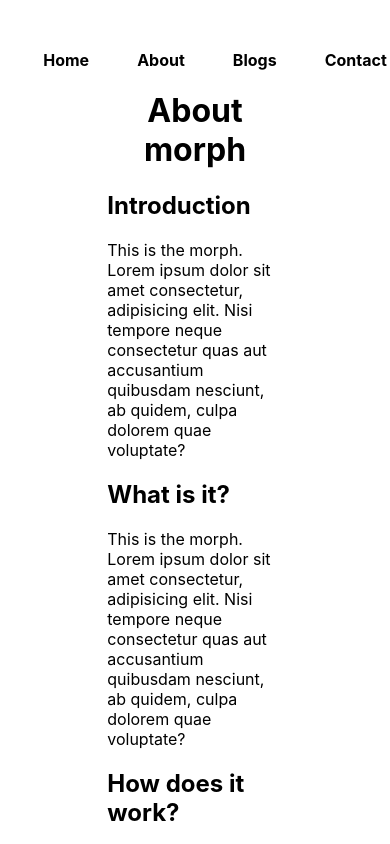
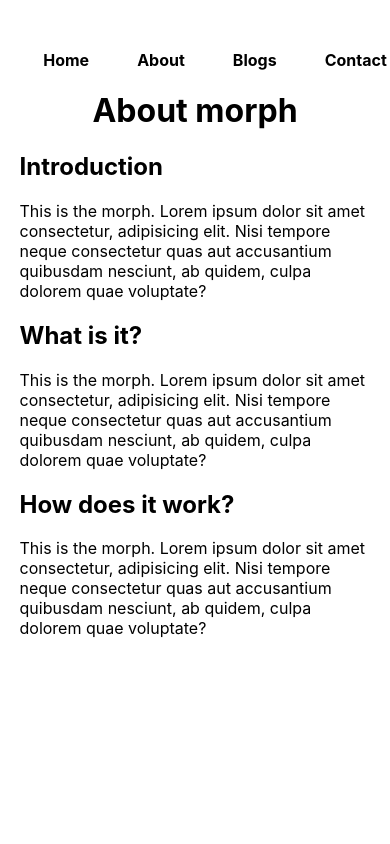
Before and after one commit to dipanc1/morph, a Next.js app: page /about in a window 390 px wide. Shown: the top 844 px of the page. Built offline with nearby package versions, Linux system fonts and the light colour scheme.

Commit message:
reponsive

```diff
--- a/pages/api/blogs.js
+++ b/pages/api/blogs.js
@@ -1,7 +1,7 @@
 import * as fs from 'fs';
 
 export default async function handler(req, res) {
-    console.log(req.query.count);
+    // console.log(req.query.count);
     let data = await fs.promises.readdir(`blogdata`);
     data = data.slice(0, req.query.count);
     let myFile;
--- a/styles/About.module.css
+++ b/styles/About.module.css
@@ -6,3 +6,9 @@
 .center {
     text-align: center;
 }
+
+@media (max-width: 600px) {
+    .container {
+        max-width: 90vw;
+    }
+}
--- a/styles/BlogPost.module.css
+++ b/styles/BlogPost.module.css
@@ -9,3 +9,9 @@
     justify-content: center;
     align-items: center;
 }
+
+@media (max-width: 600px) {
+    .container {
+        padding: 2rem 1rem;
+    }
+}
--- a/styles/Contact.module.css
+++ b/styles/Contact.module.css
@@ -36,3 +36,9 @@
     font-size: 14px;
     font-weight: bold;
 }
+
+@media (max-width: 600px) {
+    .container {
+        max-width: 90vw;
+    }
+}
```
Also changed, not shown: 1 other file (tests, documents, lock files or other folders).
